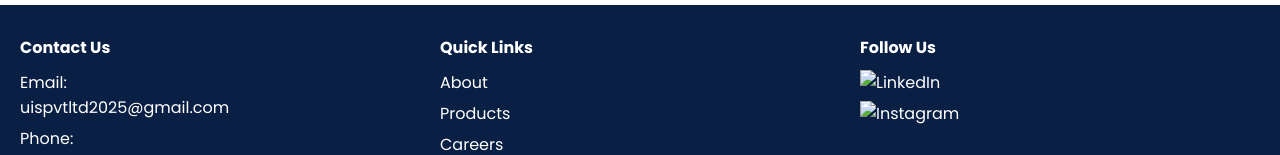
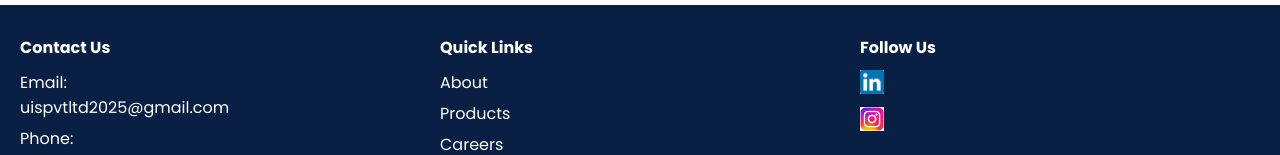
Before and after one commit to uispvtltd/UISPVTLTD, a plain HTML site: page about.html in a window 1280 px wide. Shown: the part 1403-1558 px from the top of the page. Drawn offline with nearby package versions, Linux system fonts and the light colour scheme.

Commit message:
Update about.html

```diff
--- a/about.html
+++ b/about.html
@@ -172,8 +172,8 @@
       </div>
       <div>
         <h4>Follow Us</h4>
-        <a href="#"><img src="static/images/linkedin.jpg" alt="LinkedIn" width="24"></a>
-        <a href="#"><img src="static/images/instagram.jpg" alt="Instagram" width="24"></a>
+        <a href="#"><img src="static/images/linkedin.png" alt="LinkedIn" width="24"></a>
+        <a href="#"><img src="static/images/instagram.jpeg" alt="Instagram" width="24"></a>
       </div>
     </div>
     <p>© 2025 UNITED INTEGRATED SERVICES PVT LTD | All Rights Reserved</p>
```
